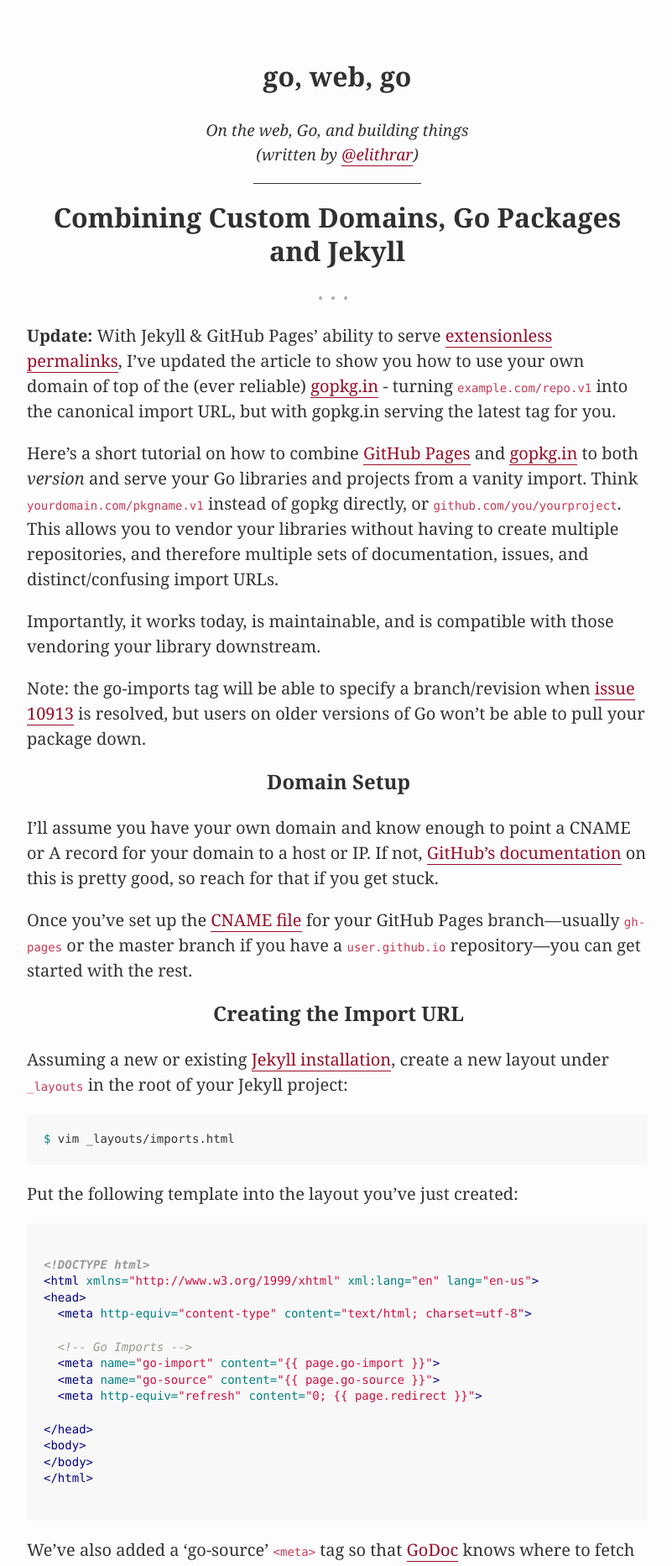
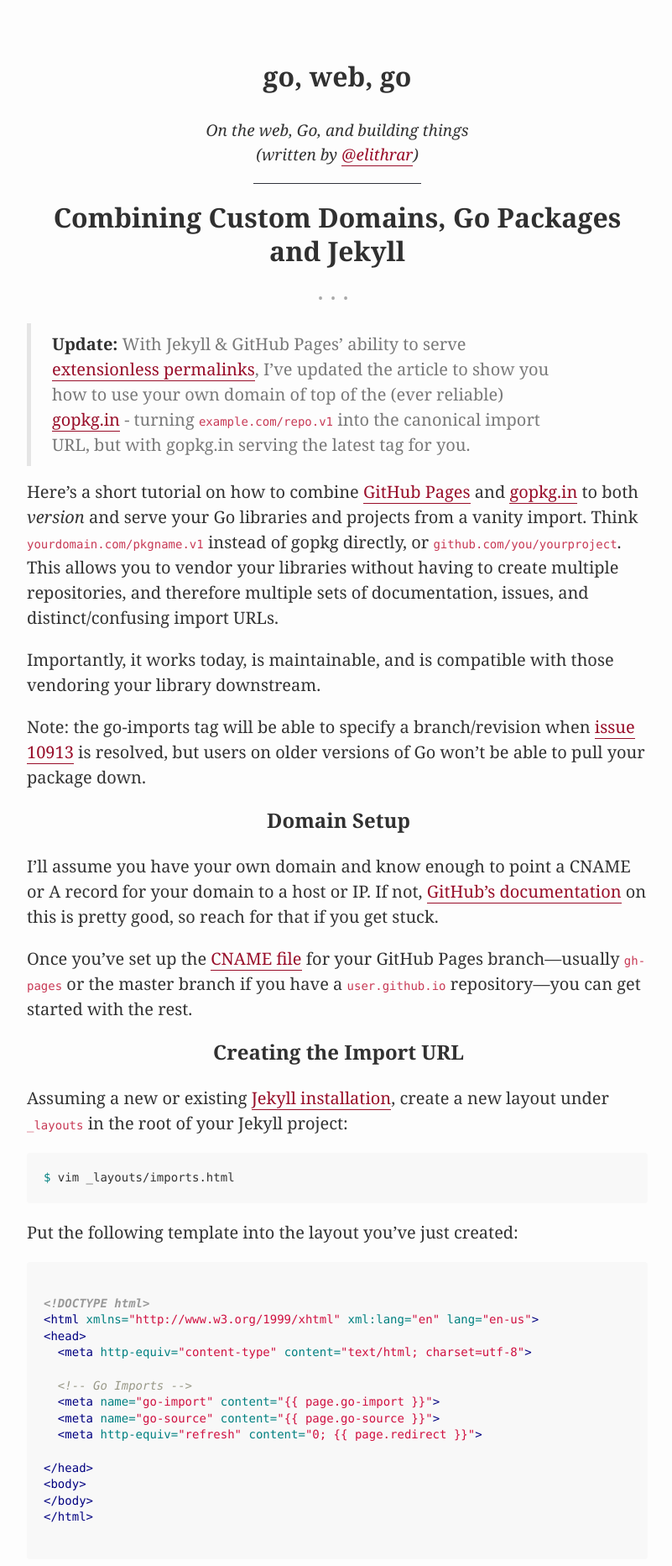
Before and after one commit to elithrar/elithrar.github.io, a Jekyll site: the page built from _posts/2015-12-27-custom-import-urls-github-pages-jekyll.md, in a window 1280 px wide. Shown: the top 1865 px of the page at 84% size, without its empty margins (238-1039 px from the left). Built offline with Jekyll 4.4.1, drawn with Linux system fonts in a browser that asks for light colours; Markdown is read by kramdown in place of the engine named in the settings.

Commit message:
[update] Quoted preface.

```diff
--- a/_posts/2015-12-27-custom-import-urls-github-pages-jekyll.md
+++ b/_posts/2015-12-27-custom-import-urls-github-pages-jekyll.md
@@ -4,11 +4,11 @@
 categories: golang, versioning, jekyll
 ---
 
-**Update:** With Jekyll & GitHub Pages' ability to serve [extensionless
-permalinks](http://jekyllrb.com/docs/permalinks/#extensionless-permalinks), I've updated the article
-to show you how to use your own domain of top of the (ever reliable) [gopkg.in](https://gopkg.in) -
-turning `example.com/repo.v1` into the canonical import URL, but with gopkg.in serving the latest
-tag for you.
+> **Update:** With Jekyll & GitHub Pages' ability to serve [extensionless
+> permalinks](http://jekyllrb.com/docs/permalinks/#extensionless-permalinks), I've updated the article
+> to show you how to use your own domain of top of the (ever reliable) [gopkg.in](https://gopkg.in) -
+> turning `example.com/repo.v1` into the canonical import URL, but with gopkg.in serving the latest
+> tag for you.
 
 Here's a short tutorial on how to combine [GitHub Pages]() and [gopkg.in]() to both *version* and
 serve your Go libraries and projects from a vanity import. Think `yourdomain.com/pkgname.v1` instead
```
